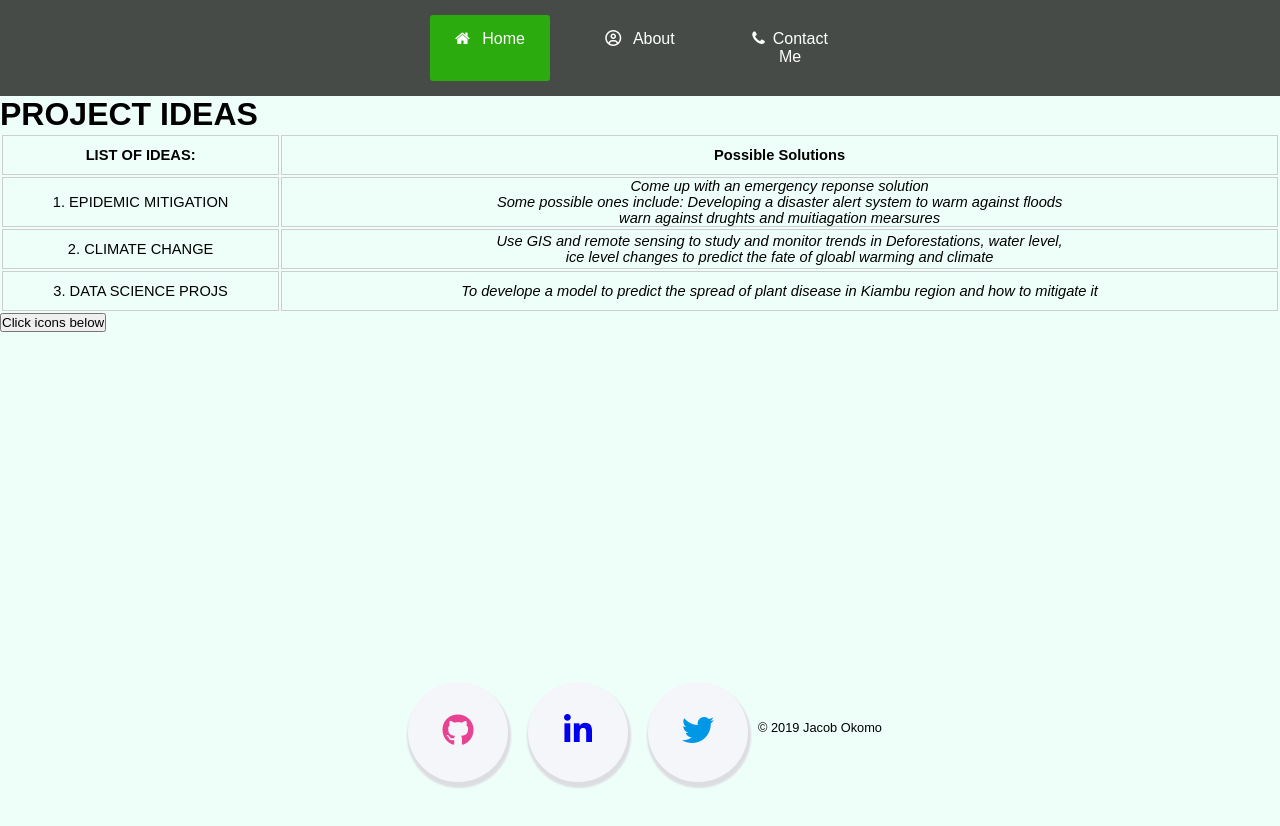
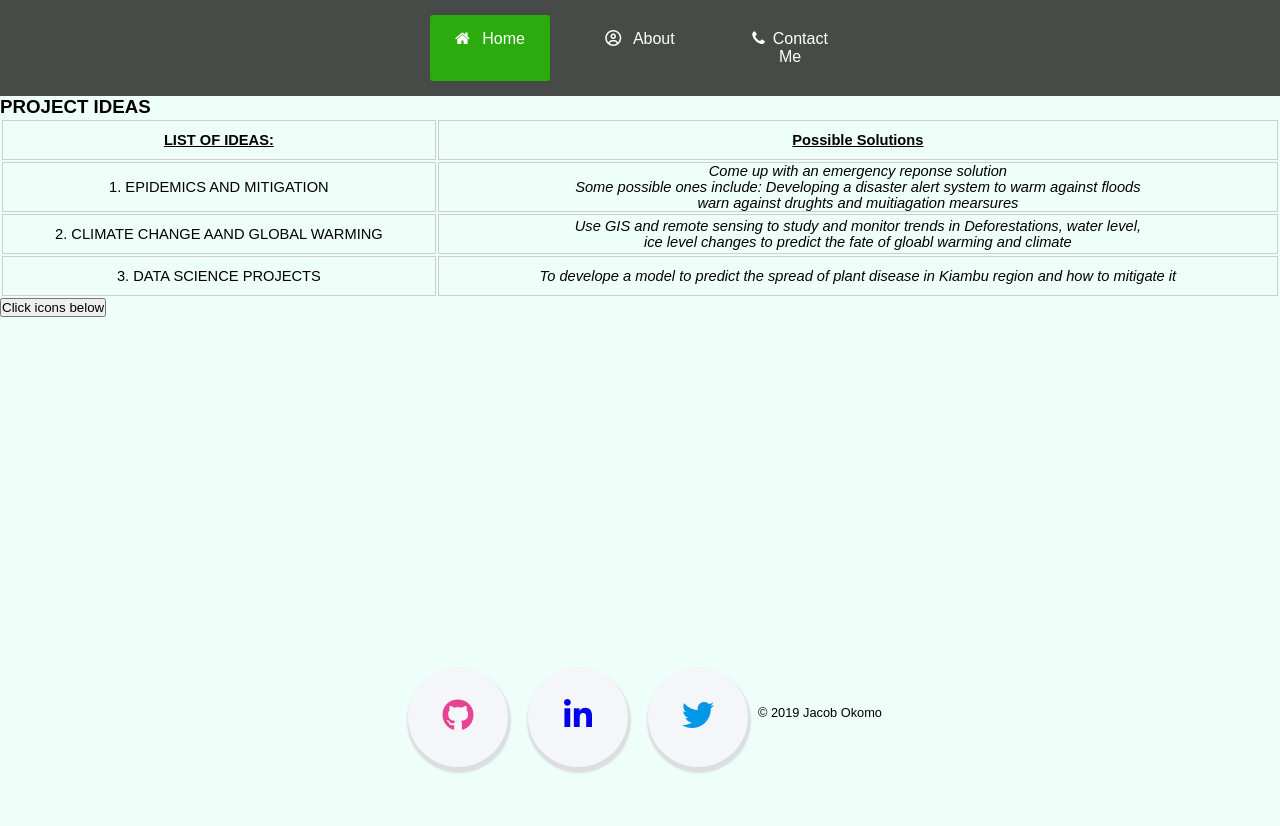
Before and after one commit to Jarvis2030/webmpngwk1, a plain HTML site: page index.html in a window 1280 px wide. Drawn offline with Linux system fonts and the light colour scheme.

Commit message:
Simple Web Dev try

```diff
--- a/index.html
+++ b/index.html
@@ -29,24 +29,24 @@
 		</ul>
 	</div>
     <div class="section">
-        <h1><span>PROJECT IDEAS</span></h1>
+        <h3><span>PROJECT IDEAS</span></h3>
         <table>
 			<tr>
-	            <th>LIST OF IDEAS:</th>
-                <th>Possible Solutions</th>
+	            <th><u>LIST OF IDEAS:</u></th>
+                <th><u>Possible Solutions</u></th>
 			</tr>
             <tr>
-                <td>1. EPIDEMIC MITIGATION</td>
+                <td>1. EPIDEMICS AND MITIGATION</td>
                 <td class="selected"><i>Come up with an emergency reponse solution<br> Some possible ones include: Developing a disaster alert system to warm against floods<br>warn against drughts and muitiagation mearsures</i></td>
 
             </tr>
             <tr>
-                <td>2. CLIMATE CHANGE</td>
+                <td>2. CLIMATE CHANGE AAND GLOBAL WARMING</td>
                 <td><i>Use GIS and remote sensing to study and monitor trends in Deforestations, water level,<br> ice level changes to predict the fate of gloabl warming and climate </i> </td>
 
             </tr>
             <tr>
-                <td>3. DATA SCIENCE PROJS</td>
+                <td>3. DATA SCIENCE PROJECTS</td>
                 <td><i>To develope a model to predict the spread of plant disease in Kiambu region and how to mitigate it</i></td>
             </tr>
 		</table>
@@ -57,9 +57,12 @@
             <i class="fa fa-2x fa-github" ></i>
         </a>
         <a href="https://www.linkedin.com/in/okomo-jacob-622b86164/">
-            <i class="fa fa-2x fa-linkedin" ></i>
-        <a href="https://twitter.com/okomojacob" >
-            <i class="fa fa-2x fa-twitter" ></i></a>
+			<i class="fa fa-2x fa-linkedin" ></i>
+			</a>
+			<a href="https://twitter.com/okomojacob" >
+				<i class="fa fa-2x fa-twitter" ></i>
+			</a>
+			<br>
             <p class="copyright">&copy; 2019 Jacob Okomo</p>
 	</div>
 </body>
```
